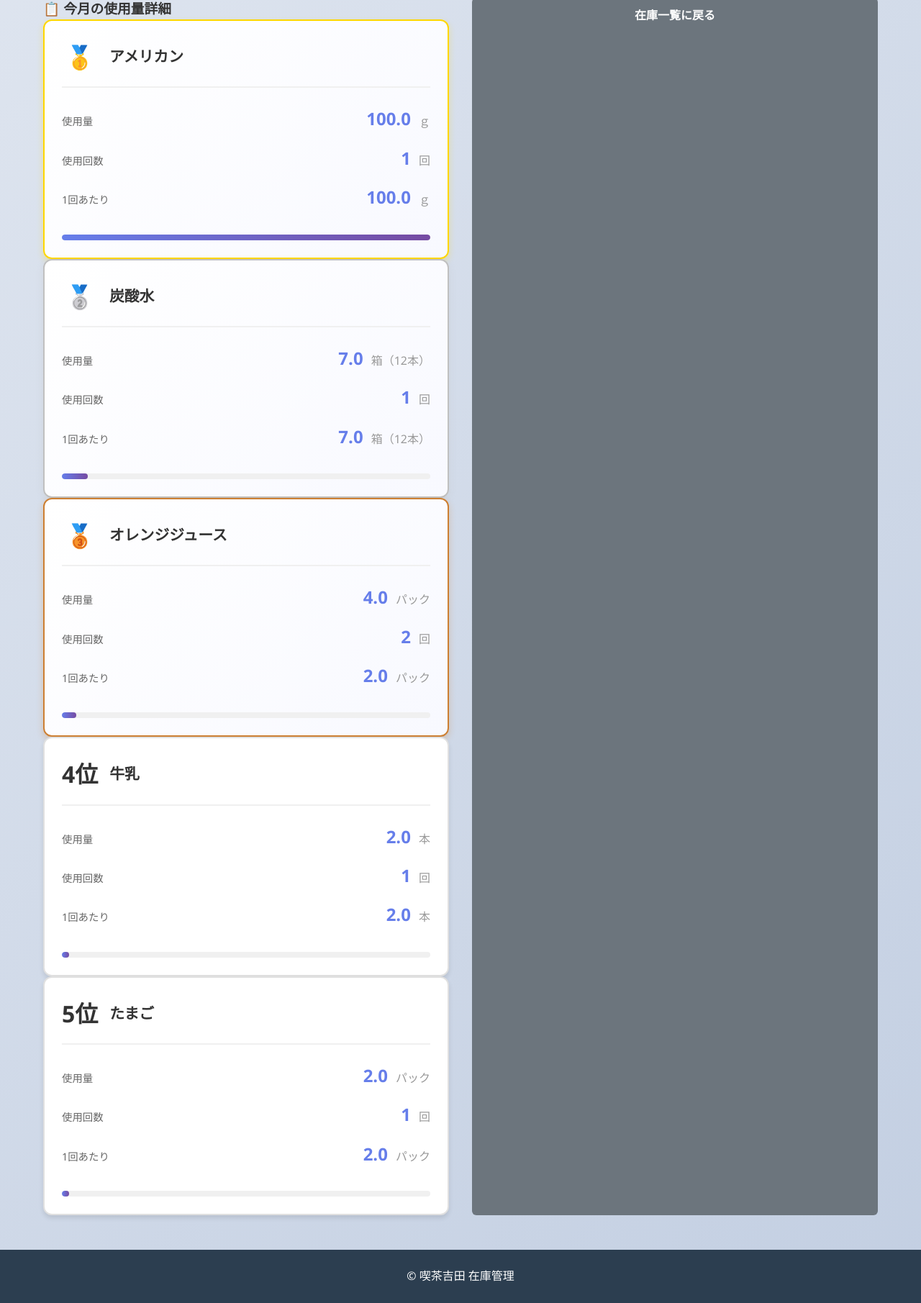
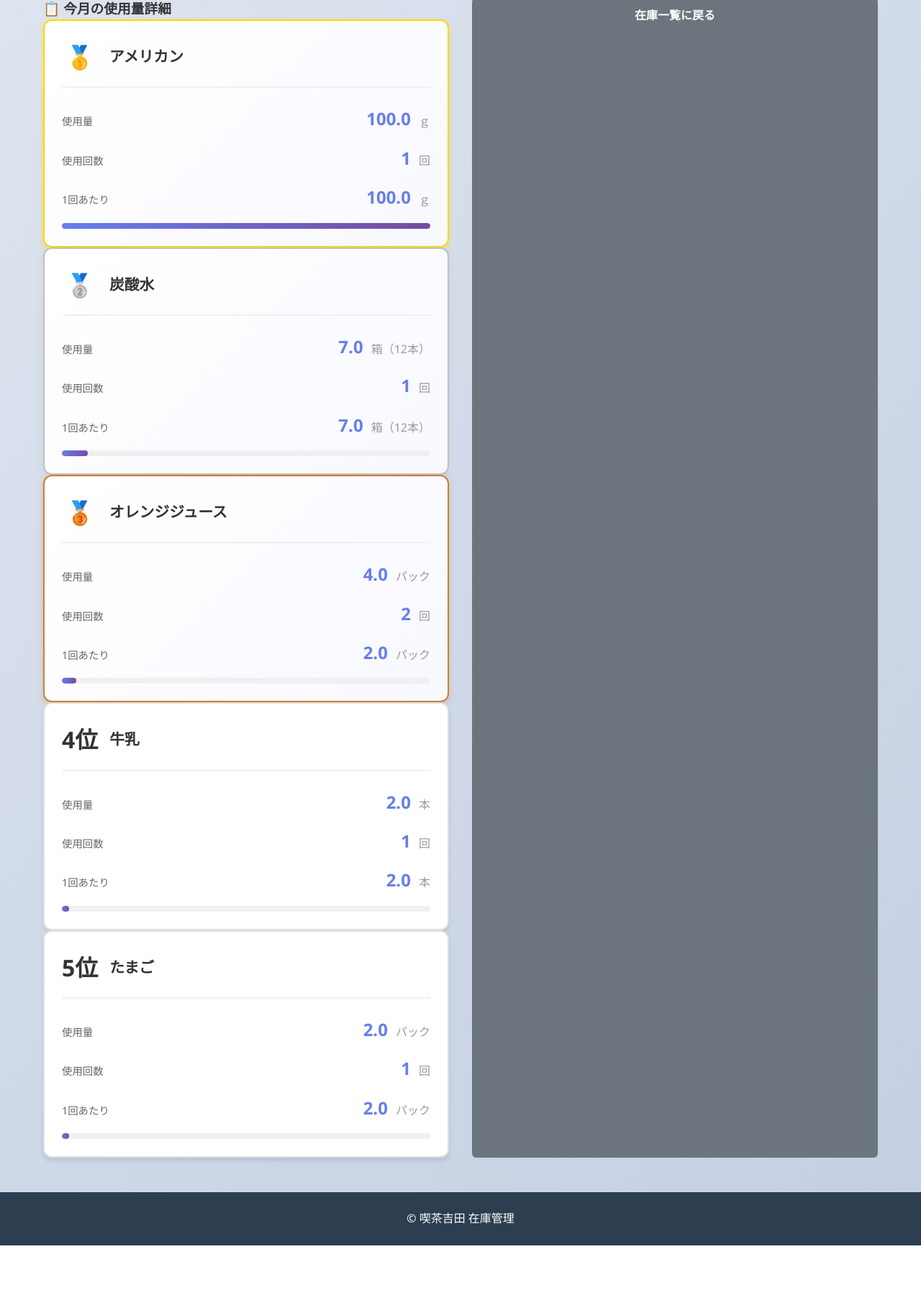
Before and after one commit to ren1225A/zaiko-app, a Flask app: page /statistics in a window 1280 px wide. Shown: the part 2801-4612 px from the top of the page at 72% size. After the commit the page ends 4532 px from the top, so only its background shows below. Run offline with Flask 3, Linux system fonts and the light colour scheme; a user stored in the database is signed in; data comes from the database, SQL or seed files in the repository.

Commit message:
コミット4

```diff
--- a/static/css/style.css
+++ b/static/css/style.css
@@ -1039,6 +1039,7 @@ footer {
     grid-template-columns: repeat(auto-fill, minmax(300px, 1fr));
     gap: 1.5rem;
     margin-top: 1.5rem;
+    align-items: stretch; /* カードの高さを揃える */
 }
 
 .usage-card {
@@ -1091,6 +1092,7 @@ footer {
     flex-direction: column;
     gap: 1rem;
     margin-bottom: 1rem;
+    flex: 1; /* 残りのスペースを埋める */
 }
 
 .usage-stat {
@@ -1123,7 +1125,7 @@ footer {
     background: #f0f0f0;
     border-radius: 10px;
     overflow: hidden;
-    margin-top: 1rem;
+    margin-top: auto; /* 自動的に下に配置 */
 }
 
 .usage-bar {
```
